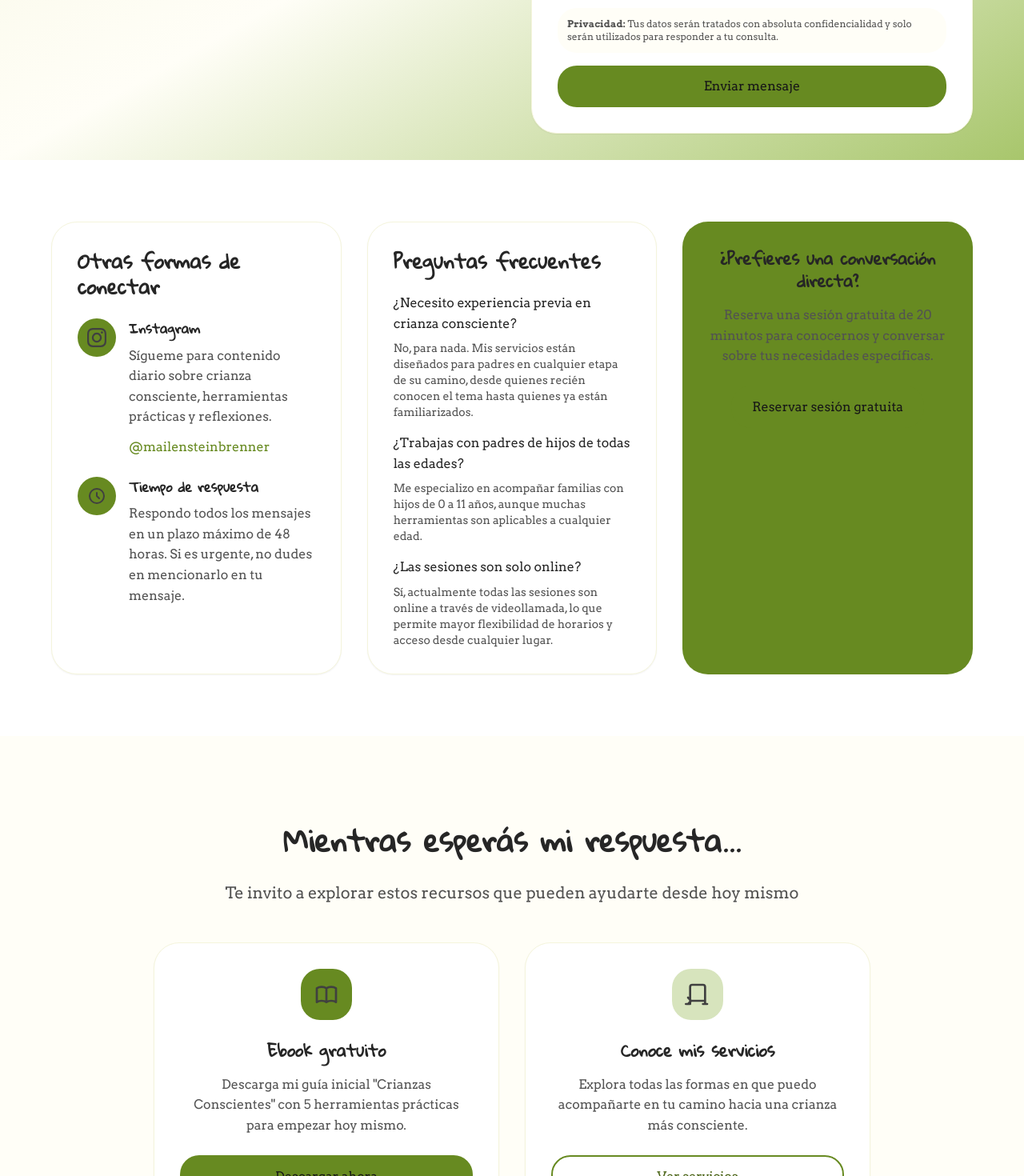
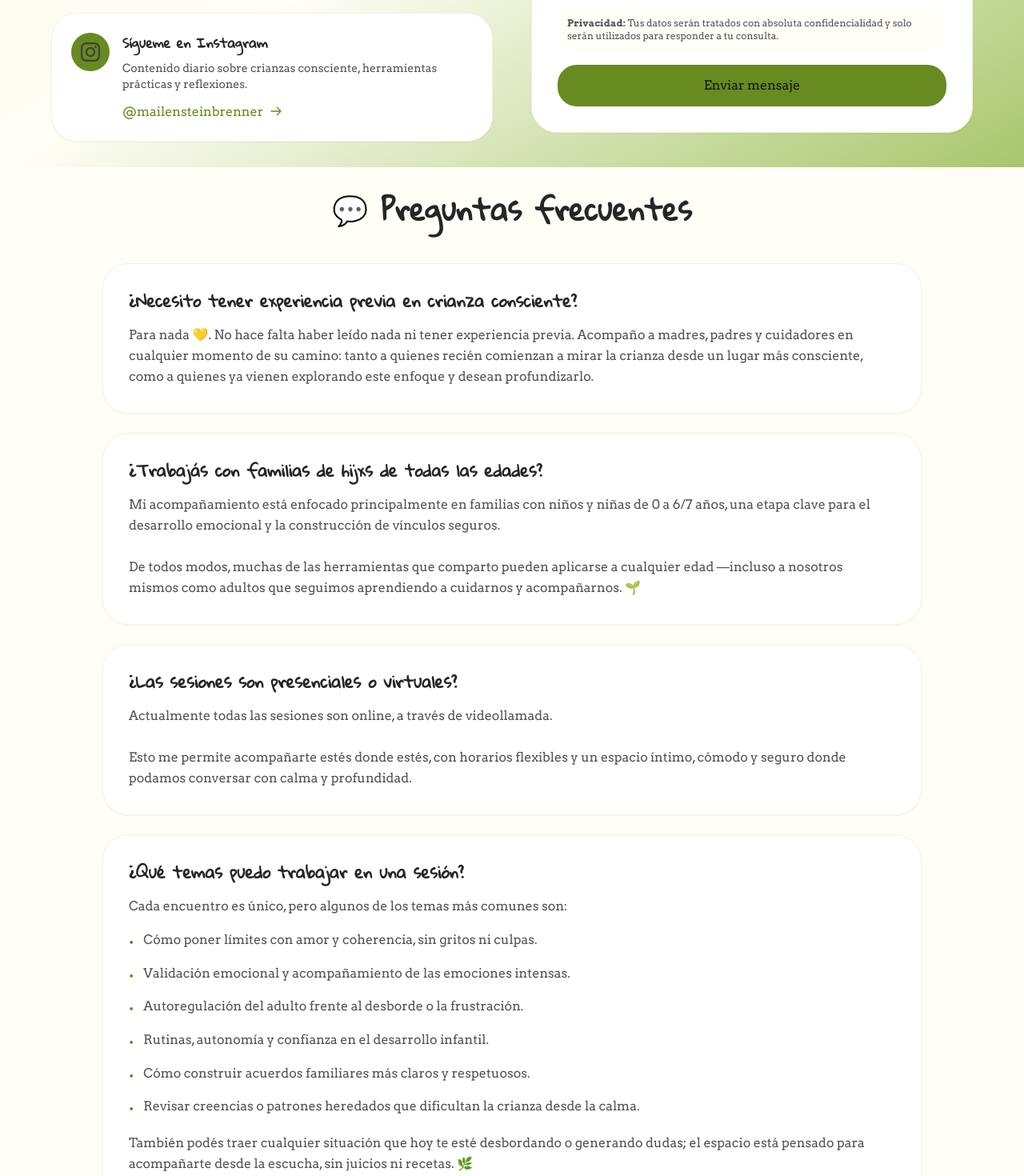
Before and after one commit to ThomiReynoso/crianzas-conscientes-web, an Angular app: page /contacto in a window 1280 px wide. Shown: the part 600-2070 px from the top of the page at 80% size. Built offline with nearby package versions, Linux system fonts and the light colour scheme; no server answers.

Commit message:
fix view on contact & download guide

```diff
--- a/src/app/features/contact/contact.html
+++ b/src/app/features/contact/contact.html
@@ -17,12 +17,39 @@
               sino animarse a mirar hacia adentro, a pedir ayuda cuando se necesita
               y a dejarse acompañar con amor y empatía.
             </p>
-            <p class="text-lg text-neutral-600">
+            <p class="text-lg text-neutral-600 mb-8">
               Este espacio nació para escucharte,
               para compartir herramientas reales
               y para recordarte que no estás solx en este camino. 💛 <br>
               Si necesitás orientación, querés contarme tu historia o simplemente estás buscando un espacio para pensar la crianza de otra manera, me encantaría escucharte.
             </p>
+
+            <!-- Instagram -->
+            <div class="bg-white rounded-3xl p-6 shadow-sm border border-pastel-beige-light">
+              <div class="flex items-start gap-4">
+                <div class="w-12 h-12 bg-pastel-green rounded-2xl flex items-center justify-center flex-shrink-0">
+                  <svg class="w-6 h-6 text-neutral-700" fill="currentColor" viewBox="0 0 24 24">
+                    <path d="M12 2.163c3.204 0 3.584.012 4.85.07 3.252.148 4.771 1.691 4.919 4.919.058 1.265.069 1.645.069 4.849 0 3.205-.012 3.584-.069 4.849-.149 3.225-1.664 4.771-4.919 4.919-1.266.058-1.644.07-4.85.07-3.204 0-3.584-.012-4.849-.07-3.26-.149-4.771-1.699-4.919-4.92-.058-1.265-.07-1.644-.07-4.849 0-3.204.013-3.583.07-4.849.149-3.227 1.664-4.771 4.919-4.919 1.266-.057 1.645-.069 4.849-.069zm0-2.163c-3.259 0-3.667.014-4.947.072-4.358.2-6.78 2.618-6.98 6.98-.059 1.281-.073 1.689-.073 4.948 0 3.259.014 3.668.072 4.948.2 4.358 2.618 6.78 6.98 6.98 1.281.058 1.689.072 4.948.072 3.259 0 3.668-.014 4.948-.072 4.354-.2 6.782-2.618 6.979-6.98.059-1.28.073-1.689.073-4.948 0-3.259-.014-3.667-.072-4.947-.196-4.354-2.617-6.78-6.979-6.98-1.281-.059-1.69-.073-4.949-.073zm0 5.838c-3.403 0-6.162 2.759-6.162 6.162s2.759 6.163 6.162 6.163 6.162-2.759 6.162-6.163c0-3.403-2.759-6.162-6.162-6.162zm0 10.162c-2.209 0-4-1.79-4-4 0-2.209 1.791-4 4-4s4 1.791 4 4c0 2.21-1.791 4-4 4zm6.406-11.845c-.796 0-1.441.645-1.441 1.44s.645 1.44 1.441 1.44c.795 0 1.439-.645 1.439-1.44s-.644-1.44-1.439-1.44z"/>
+                  </svg>
+                </div>
+                <div>
+                  <h4 class="font-display font-semibold text-neutral-800 mb-2">Sígueme en Instagram</h4>
+                  <p class="text-neutral-600 text-sm mb-3">
+                    Contenido diario sobre crianzas consciente, herramientas prácticas y reflexiones.
+                  </p>
+                  <a
+                    href="https://instagram.com/mailensteinbrenner"
+                    target="_blank"
+                    class="text-pastel-green hover:text-pastel-green-light font-medium transition-colors inline-flex items-center gap-2"
+                  >
+                    <span>@mailensteinbrenner</span>
+                    <svg class="w-4 h-4" fill="none" stroke="currentColor" viewBox="0 0 24 24">
+                      <path stroke-linecap="round" stroke-linejoin="round" stroke-width="2" d="M14 5l7 7m0 0l-7 7m7-7H3"></path>
+                    </svg>
+                  </a>
+                </div>
+              </div>
+            </div>
           </div>
         </div>
 
@@ -152,107 +179,101 @@
   </div>
 </section>
 
-<!-- Contact Info Section -->
-<section class="section bg-white">
+<!-- FAQ Section -->
+<section class="section bg-pastel-cream">
   <div class="container">
-    <div class="max-w-6xl mx-auto">
-      <div class="grid grid-cols-1 lg:grid-cols-3 gap-8">
-        <!-- Contact Info -->
-        <div class="lg:col-span-3 space-y-8">
-          <div class="grid grid-cols-1 md:grid-cols-2 lg:grid-cols-3 gap-8">
-          <!-- Main Info -->
-          <div class="card">
-            <h3 class="text-2xl font-display font-bold text-neutral-800 mb-6">
-              Otras formas de conectar
-            </h3>
+    <div class="max-w-5xl mx-auto">
+      <h2 class="text-3xl md:text-4xl font-display font-bold text-neutral-800 mb-3 text-center">
+        💬 Preguntas frecuentes
+      </h2>
 
-            <!-- Instagram -->
-            <div class="flex items-start gap-4 mb-6">
-              <div class="w-12 h-12 bg-pastel-green rounded-2xl flex items-center justify-center flex-shrink-0">
-                <svg class="w-6 h-6 text-neutral-700" fill="currentColor" viewBox="0 0 24 24">
-                  <path d="M12 2.163c3.204 0 3.584.012 4.85.07 3.252.148 4.771 1.691 4.919 4.919.058 1.265.069 1.645.069 4.849 0 3.205-.012 3.584-.069 4.849-.149 3.225-1.664 4.771-4.919 4.919-1.266.058-1.644.07-4.85.07-3.204 0-3.584-.012-4.849-.07-3.26-.149-4.771-1.699-4.919-4.92-.058-1.265-.07-1.644-.07-4.849 0-3.204.013-3.583.07-4.849.149-3.227 1.664-4.771 4.919-4.919 1.266-.057 1.645-.069 4.849-.069zm0-2.163c-3.259 0-3.667.014-4.947.072-4.358.2-6.78 2.618-6.98 6.98-.059 1.281-.073 1.689-.073 4.948 0 3.259.014 3.668.072 4.948.2 4.358 2.618 6.78 6.98 6.98 1.281.058 1.689.072 4.948.072 3.259 0 3.668-.014 4.948-.072 4.354-.2 6.782-2.618 6.979-6.98.059-1.28.073-1.689.073-4.948 0-3.259-.014-3.667-.072-4.947-.196-4.354-2.617-6.78-6.979-6.98-1.281-.059-1.69-.073-4.949-.073zm0 5.838c-3.403 0-6.162 2.759-6.162 6.162s2.759 6.163 6.162 6.163 6.162-2.759 6.162-6.163c0-3.403-2.759-6.162-6.162-6.162zm0 10.162c-2.209 0-4-1.79-4-4 0-2.209 1.791-4 4-4s4 1.791 4 4c0 2.21-1.791 4-4 4zm6.406-11.845c-.796 0-1.441.645-1.441 1.44s.645 1.44 1.441 1.44c.795 0 1.439-.645 1.439-1.44s-.644-1.44-1.439-1.44z"/>
-                </svg>
-              </div>
-              <div>
-                <h4 class="font-display font-semibold text-neutral-800 mb-2">Instagram</h4>
-                <p class="text-neutral-600 mb-3">
-                  Sígueme para contenido diario sobre crianza consciente, herramientas prácticas y reflexiones.
-                </p>
-                <a
-                  href="https://instagram.com/mailensteinbrenner"
-                  target="_blank"
-                  class="text-pastel-green hover:text-pastel-green-light font-medium transition-colors"
-                >
-                  @mailensteinbrenner
-                </a>
-              </div>
-            </div>
-
-            <!-- Email Response Time -->
-            <div class="flex items-start gap-4">
-              <div class="w-12 h-12 bg-pastel-green rounded-2xl flex items-center justify-center flex-shrink-0">
-                <svg class="w-6 h-6 text-neutral-700" fill="none" stroke="currentColor" viewBox="0 0 24 24">
-                  <path stroke-linecap="round" stroke-linejoin="round" stroke-width="2" d="M12 8v4l3 3m6-3a9 9 0 11-18 0 9 9 0 0118 0z"></path>
-                </svg>
-              </div>
-              <div>
-                <h4 class="font-display font-semibold text-neutral-800 mb-2">Tiempo de respuesta</h4>
-                <p class="text-neutral-600">
-                  Respondo todos los mensajes en un plazo máximo de 48 horas. Si es urgente, no dudes en mencionarlo en tu mensaje.
-                </p>
-              </div>
-            </div>
-          </div>
-
-          <!-- FAQ Preview -->
-          <div class="card">
-            <h3 class="text-2xl font-display font-bold text-neutral-800 mb-6">
-              Preguntas frecuentes
-            </h3>
-
-            <div class="space-y-4">
-              <div>
-                <h4 class="font-medium text-neutral-800 mb-2">
-                  ¿Necesito experiencia previa en crianza consciente?
+      <div class="space-y-6 mt-12">
+        <!-- FAQ 1 -->
+        <div class="bg-white rounded-3xl p-6 lg:p-8 shadow-sm border border-pastel-beige-light">
+          <h4 class="font-display font-semibold text-neutral-800 mb-4 text-lg lg:text-xl">
+            ¿Necesito tener experiencia previa en crianza consciente?
           </h4>
-                <p class="text-neutral-600 text-sm">
-                  No, para nada. Mis servicios están diseñados para padres en cualquier etapa de su camino, desde quienes recién conocen el tema hasta quienes ya están familiarizados.
+          <p class="text-neutral-600 leading-relaxed">
+            Para nada 💛. No hace falta haber leído nada ni tener experiencia previa. Acompaño a madres, padres y cuidadores en cualquier momento de su camino: tanto a quienes recién comienzan a mirar la crianza desde un lugar más consciente, como a quienes ya vienen explorando este enfoque y desean profundizarlo.
           </p>
         </div>
 
-              <div>
-                <h4 class="font-medium text-neutral-800 mb-2">
-                  ¿Trabajas con padres de hijos de todas las edades?
+        <!-- FAQ 2 -->
+        <div class="bg-white rounded-3xl p-6 lg:p-8 shadow-sm border border-pastel-beige-light">
+          <h4 class="font-display font-semibold text-neutral-800 mb-4 text-lg lg:text-xl">
+            ¿Trabajás con familias de hijxs de todas las edades?
           </h4>
-                <p class="text-neutral-600 text-sm">
-                  Me especializo en acompañar familias con hijos de 0 a 11 años, aunque muchas herramientas son aplicables a cualquier edad.
+          <p class="text-neutral-600 leading-relaxed">
+            Mi acompañamiento está enfocado principalmente en familias con niños y niñas de 0 a 6/7 años, una etapa clave para el desarrollo emocional y la construcción de vínculos seguros.<br><br>
+            De todos modos, muchas de las herramientas que comparto pueden aplicarse a cualquier edad —incluso a nosotros mismos como adultos que seguimos aprendiendo a cuidarnos y acompañarnos. 🌱
           </p>
         </div>
 
-              <div>
-                <h4 class="font-medium text-neutral-800 mb-2">
-                  ¿Las sesiones son solo online?
+        <!-- FAQ 3 -->
+        <div class="bg-white rounded-3xl p-6 lg:p-8 shadow-sm border border-pastel-beige-light">
+          <h4 class="font-display font-semibold text-neutral-800 mb-4 text-lg lg:text-xl">
+            ¿Las sesiones son presenciales o virtuales?
           </h4>
-                <p class="text-neutral-600 text-sm">
-                  Sí, actualmente todas las sesiones son online a través de videollamada, lo que permite mayor flexibilidad de horarios y acceso desde cualquier lugar.
+          <p class="text-neutral-600 leading-relaxed">
+            Actualmente todas las sesiones son online, a través de videollamada.<br><br>
+            Esto me permite acompañarte estés donde estés, con horarios flexibles y un espacio íntimo, cómodo y seguro donde podamos conversar con calma y profundidad.
           </p>
         </div>
-            </div>
+
+        <!-- FAQ 4 -->
+        <div class="bg-white rounded-3xl p-6 lg:p-8 shadow-sm border border-pastel-beige-light">
+          <h4 class="font-display font-semibold text-neutral-800 mb-4 text-lg lg:text-xl">
+            ¿Qué temas puedo trabajar en una sesión?
+          </h4>
+          <p class="text-neutral-600 leading-relaxed mb-4">
+            Cada encuentro es único, pero algunos de los temas más comunes son:
+          </p>
+          <ul class="space-y-3 text-neutral-600">
+            <li class="flex items-start gap-3">
+              <span class="text-pastel-green mt-1 flex-shrink-0">•</span>
+              <span>Cómo poner límites con amor y coherencia, sin gritos ni culpas.</span>
+            </li>
+            <li class="flex items-start gap-3">
+              <span class="text-pastel-green mt-1 flex-shrink-0">•</span>
+              <span>Validación emocional y acompañamiento de las emociones intensas.</span>
+            </li>
+            <li class="flex items-start gap-3">
+              <span class="text-pastel-green mt-1 flex-shrink-0">•</span>
+              <span>Autoregulación del adulto frente al desborde o la frustración.</span>
+            </li>
+            <li class="flex items-start gap-3">
+              <span class="text-pastel-green mt-1 flex-shrink-0">•</span>
+              <span>Rutinas, autonomía y confianza en el desarrollo infantil.</span>
+            </li>
+            <li class="flex items-start gap-3">
+              <span class="text-pastel-green mt-1 flex-shrink-0">•</span>
+              <span>Cómo construir acuerdos familiares más claros y respetuosos.</span>
+            </li>
+            <li class="flex items-start gap-3">
+              <span class="text-pastel-green mt-1 flex-shrink-0">•</span>
+              <span>Revisar creencias o patrones heredados que dificultan la crianza desde la calma.</span>
+            </li>
+          </ul>
+          <p class="text-neutral-600 leading-relaxed mt-4">
+            También podés traer cualquier situación que hoy te esté desbordando o generando dudas; el espacio está pensado para acompañarte desde la escucha, sin juicios ni recetas. 🌿
+          </p>
         </div>
 
-          <!-- Call to Action -->
-          <div class="bg-pastel-green rounded-3xl p-8 text-center">
-            <h3 class="text-xl font-display font-bold text-neutral-800 mb-4">
-              ¿Prefieres una conversación directa?
-            </h3>
-            <p class="text-neutral-600 mb-6">
-              Reserva una sesión gratuita de 20 minutos para conocernos y conversar sobre tus necesidades específicas.
+        <!-- FAQ 5 -->
+        <div class="bg-white rounded-3xl p-6 lg:p-8 shadow-sm border border-pastel-beige-light">
+          <h4 class="font-display font-semibold text-neutral-800 mb-4 text-lg lg:text-xl">
+            ¿Cómo se desarrolla una sesión?
+          </h4>
+          <p class="text-neutral-600 leading-relaxed mb-4">
+            Primero realizamos una llamada gratuita de 30 minutos, pensada para conocernos, conversar sobre tu situación y alinear objetivos o conceptos antes de comenzar el proceso.
           </p>
-            <button class="btn-primary">
-              Reservar sesión gratuita
-            </button>
-          </div>
-          </div>
+          <p class="text-neutral-600 leading-relaxed mb-4">
+            Después, si decidís avanzar, iniciamos las sesiones de acompañamiento de 50 a 60 minutos, donde reflexionamos juntos sobre lo que estás viviendo.<br>
+            Durante cada encuentro te brindo herramientas prácticas para aplicar en el día a día, pero sobre todo, un espacio de escucha, empatía y acompañamiento real.
+          </p>
+          <p class="text-neutral-600 leading-relaxed">
+            No traigo recetas mágicas ni soluciones instantáneas: mi propósito es caminar a tu lado, construir juntos un espacio de confianza y contención, y ayudarte a encontrar tu propia manera de acompañar con presencia y amor. 💛
+          </p>
         </div>
       </div>
     </div>
@@ -260,7 +281,7 @@
 </section>
 
 <!-- Additional Resources -->
-<section class="section bg-pastel-cream">
+<section class="section bg-white">
   <div class="container">
     <div class="max-w-4xl mx-auto text-center">
       <h2 class="text-3xl md:text-4xl font-display font-bold text-neutral-800 mb-8">
@@ -282,9 +303,9 @@
             Ebook gratuito
           </h3>
           <p class="text-neutral-600 mb-6">
-            Descarga mi guía inicial "Crianzas Conscientes" con 5 herramientas prácticas para empezar hoy mismo.
+            Descarga mi guía inicial "Limites de amor" como acompañar sin culpa, límites ni gritos.
           </p>
-          <button class="btn-primary w-full">
+          <button routerLink="/descarga-guia"  class="btn-primary w-full">
             Descargar ahora
           </button>
         </div>
```
Also changed, not shown: src/app/features/download-guide/download-guide.html (+11 -10 lines). Lines whose indentation alone changed are shown as unchanged.
